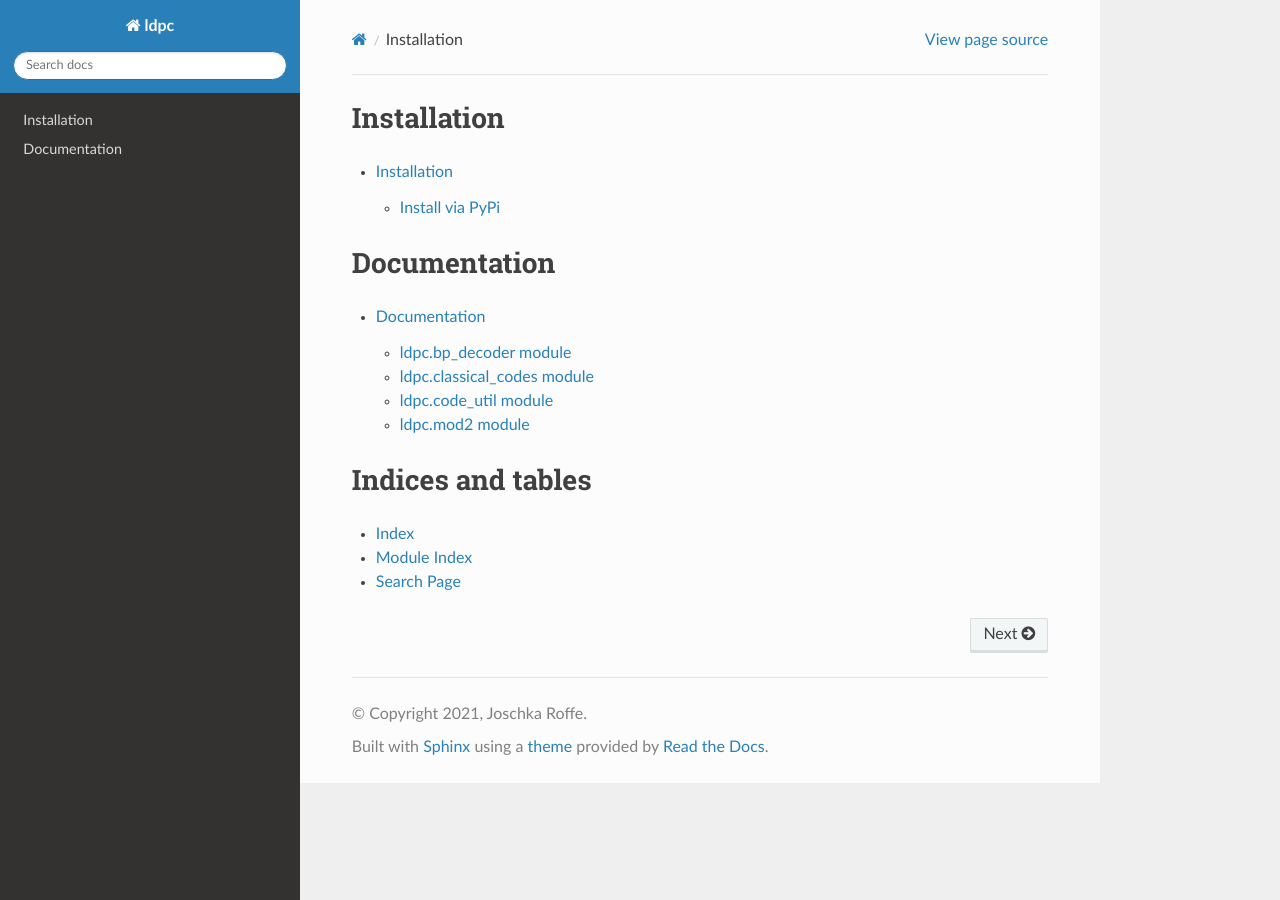
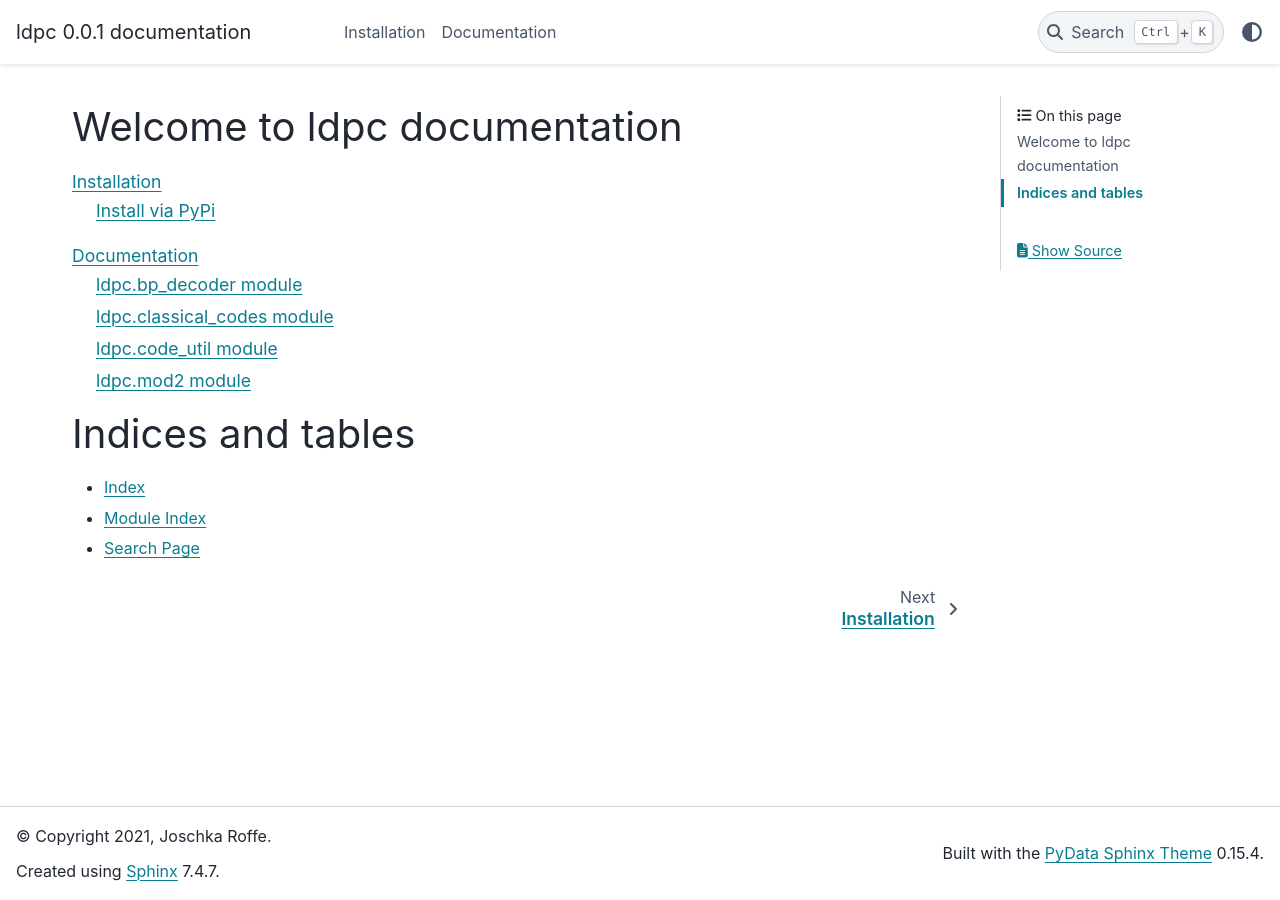
Before and after one commit to quantumgizmos/ldpc, a Sphinx documentation site: the page built from doc/source/index.rst, in a window 1280 px wide. Built offline with Sphinx 7.4.7 and the PyData theme 0.15.4, drawn with Linux system fonts in a browser that asks for light colours; some of the changed lines change nothing that is shown.

Commit message:
editing documentation

```diff
--- a/doc/source/conf.py
+++ b/doc/source/conf.py
@@ -10,6 +10,7 @@
 # add these directories to sys.path here. If the directory is relative to the
 # documentation root, use os.path.abspath to make it absolute, like shown here.
 #
+
 import os
 import sys
 sys.path.insert(0, os.path.abspath('../../src/ldpc'))
@@ -46,8 +47,7 @@ exclude_patterns = []
 # The theme to use for HTML and HTML Help pages.  See the documentation for
 # a list of builtin themes.
 #
-html_theme = 'sphinx_rtd_theme'
-
+html_theme = 'pydata_sphinx_theme'
 
 html_theme_options = {
     'navigation_depth': 4,
--- a/doc/source/index.rst
+++ b/doc/source/index.rst
@@ -1,20 +1,11 @@
-.. ldpc documentation master file, created by
-   sphinx-quickstart on Tue Jul 27 16:00:23 2021.
-   You can adapt this file completely to your liking, but it should at least
-   contain the root `toctree` directive.
-
-
-Installation
-==================
+Welcome to ldpc documentation
+=============================
 
 .. toctree::
    :maxdepth: 2
 
    installation
 
-
-Documentation
-============
 
 .. toctree::
    :maxdepth: 2
```
